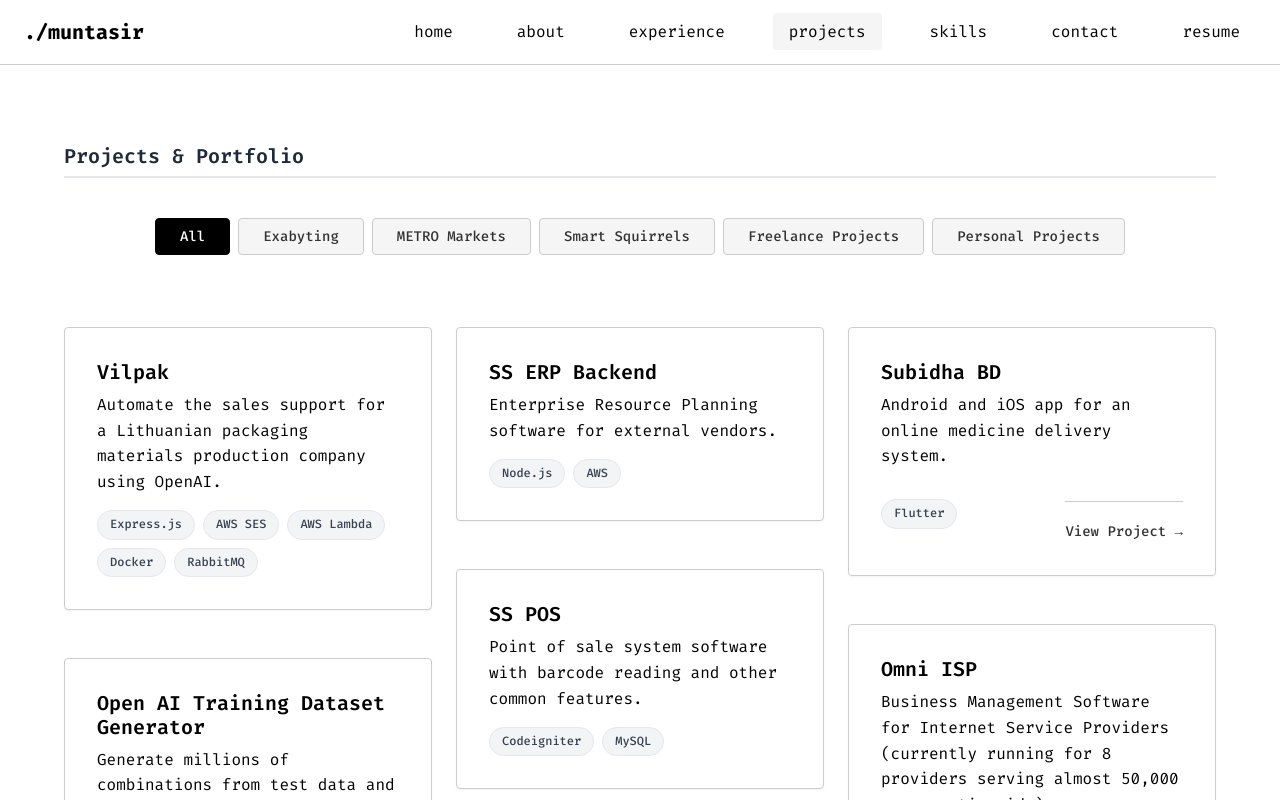
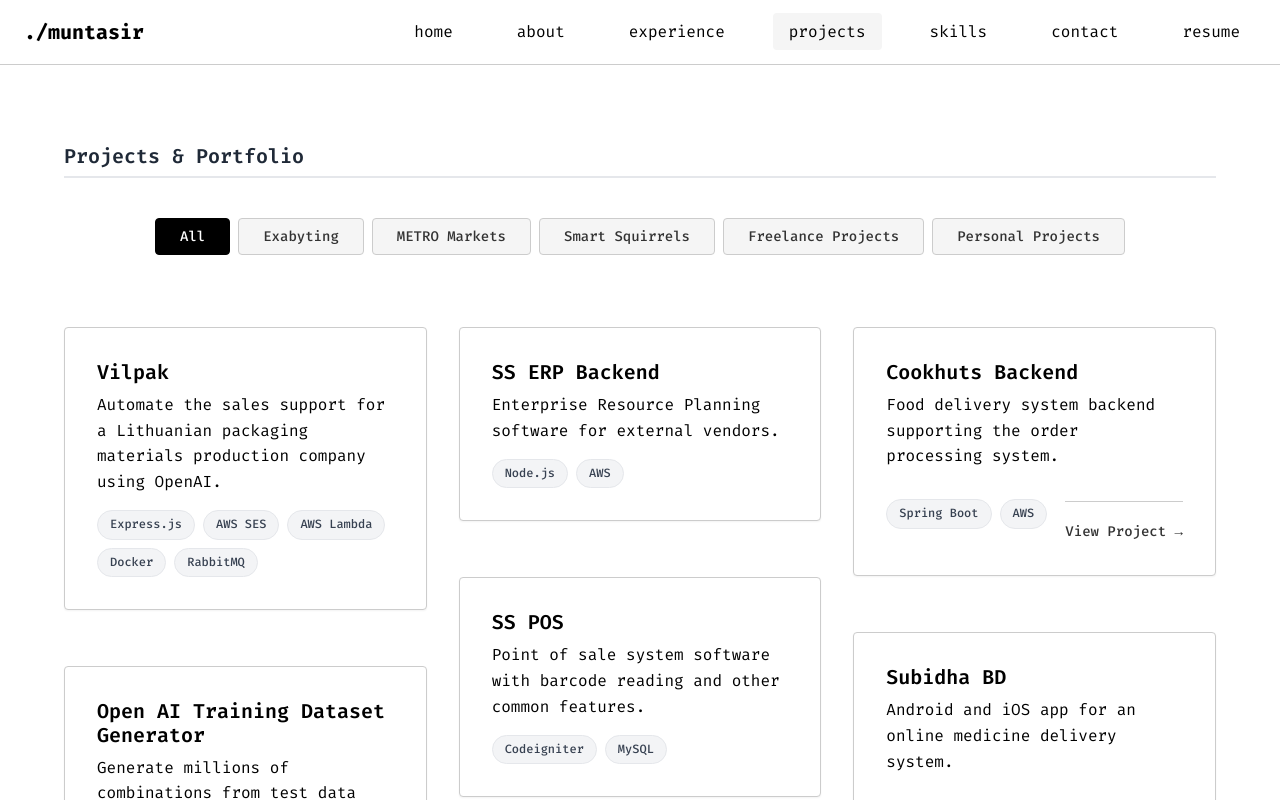
Before and after one commit to kmmuntasir/kmmuntasir.com, a React (Vite) app: page /projects in a window 1280 px wide. Shown: the top 800 px of the page. Built offline with nearby package versions, Linux system fonts and the light colour scheme.

Commit message:
Fix masonry grid gaps to ensure equal horizontal and vertical spacing

```diff
--- a/src/index.css
+++ b/src/index.css
@@ -428,14 +428,14 @@ a:hover {
 
 .masonry-grid {
   column-count: 3;
-  column-gap: var(--spacing-lg);
+  column-gap: 2rem;
   column-fill: balance;
 }
 
 .masonry-item {
   display: inline-block;
   width: 100%;
-  margin-bottom: var(--spacing-lg);
+  margin-bottom: 2rem;
   break-inside: avoid;
   page-break-inside: avoid;
 }
```
